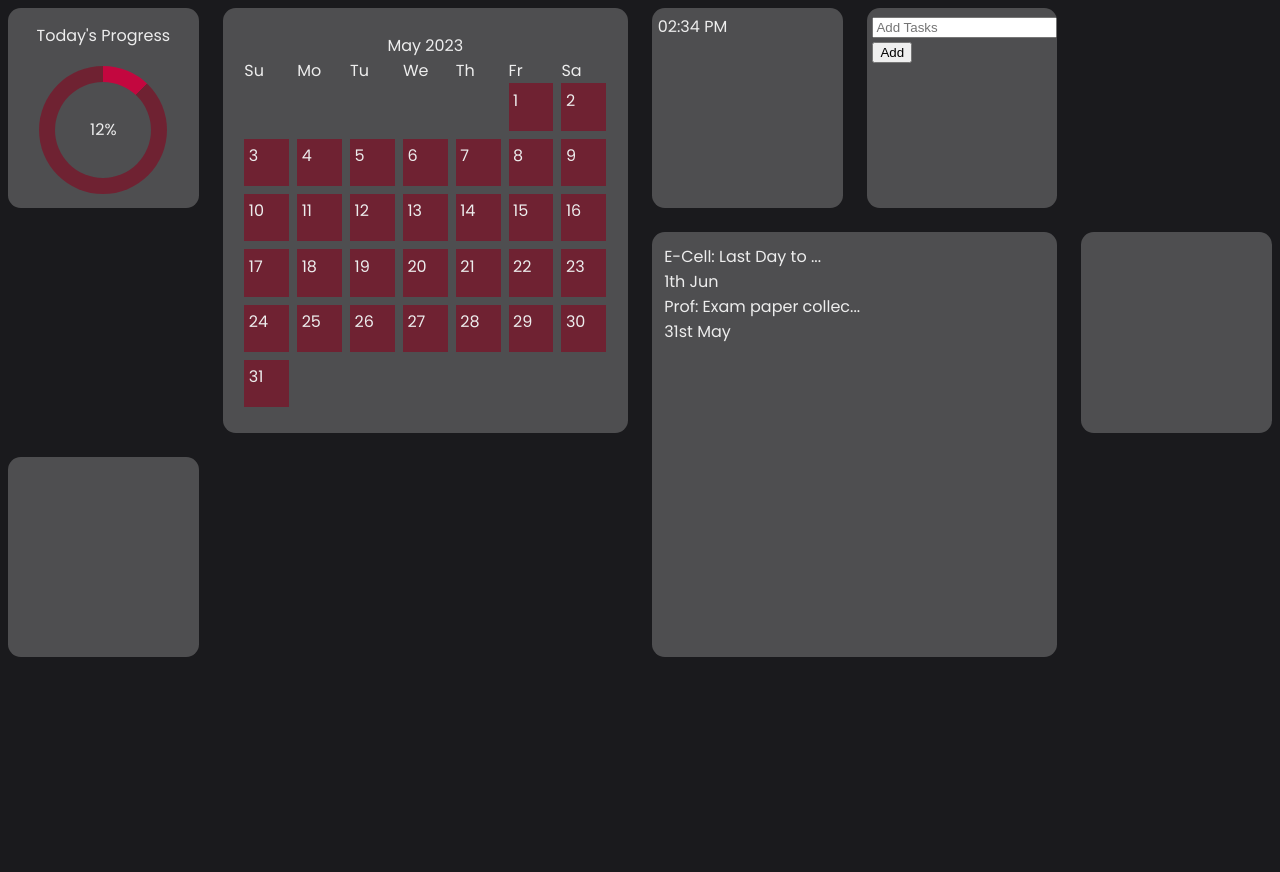
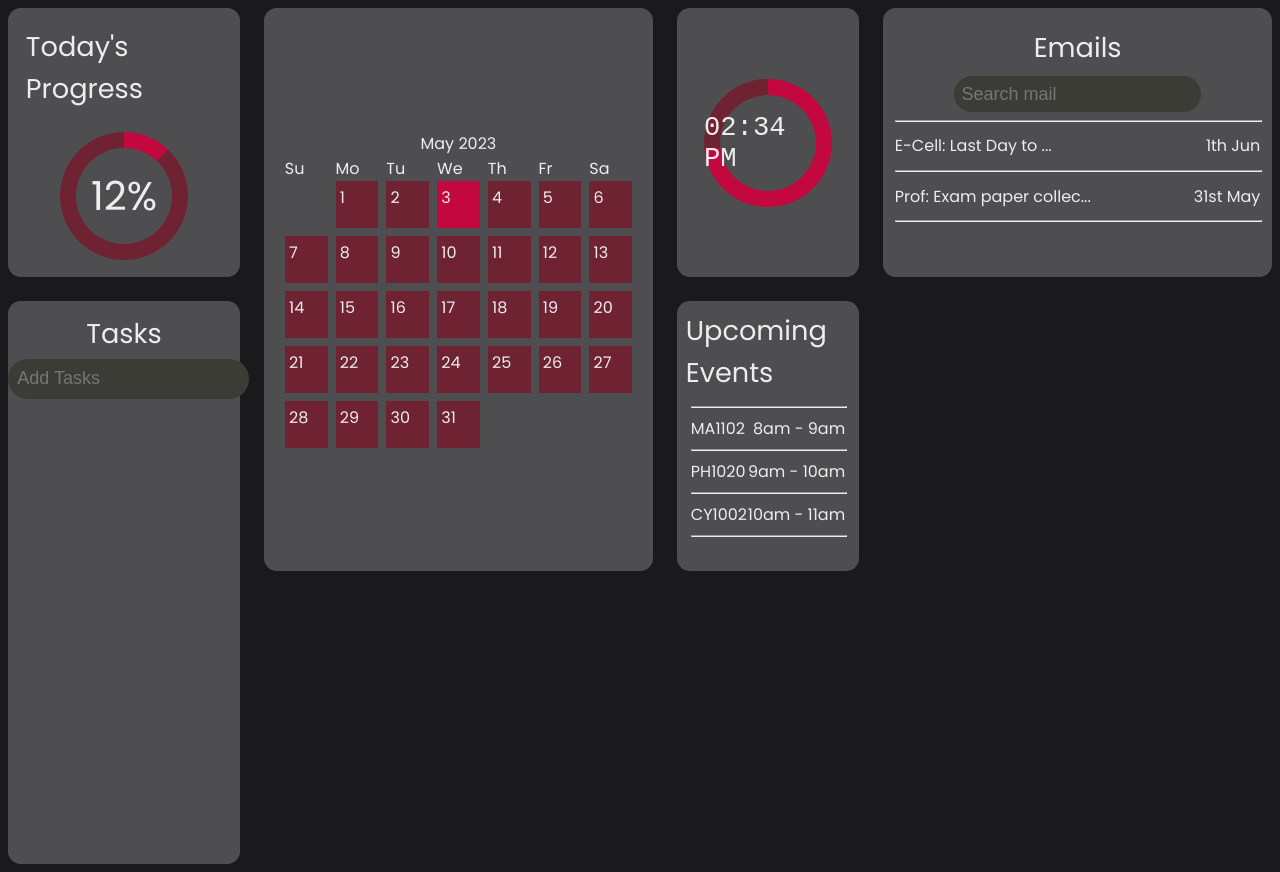
Before and after one commit to the-phinisher/personal-dashboard-hcj, a plain HTML site: page index.html in a window 1280 px wide. Before the commit the page ends 800 px from the top, so only its background shows below. Drawn offline with Linux system fonts and the light colour scheme.

Commit message:
Added more graphics and features

```diff
--- a/clock.js
+++ b/clock.js
@@ -15,8 +15,8 @@
     m = (m < 10) ? "0" + m : m;
     s = (s < 10) ? "0" + s : s;
     var time = h + ":" + m + " " + session;
-    document.getElementById("clock").innerText = time;
-    document.getElementById("clock").textContent = time;
+    document.getElementById("clock-text").innerText = time;
+    document.getElementById("clock-text").textContent = time;
     setTimeout(showTime, 1000);
 }
 showTime();
--- a/index.html
+++ b/index.html
@@ -32,29 +32,53 @@
             <div class="cal-grid" id="cal-grid"></div>
             <script src="make-calendar.js"></script>
         </div>
-        <div class="clock" id="clock" onload="showTime()"></div>
+        <div class="clock-container"><div class="clock"><div id="clock-text" onload="showTime()"></div></div></div>
         <script src="clock.js"></script>
+        <div class="emails">
+            <div class="email-title">Emails</div>
+            <input class="email-search" placeholder="Search mail"></input>
+            <hr>
+            <div class="email">
+                <div class="email-text">E-Cell: Last Day to ...</div>
+                <div class="email-date">1th Jun</div>
+            </div>
+            <hr>
+            <div class="email">
+                <div class="email-text">Prof: Exam paper collec...</div>
+                <div class="email-date">31st May</div>
+            </div>
+            <hr>
+        </div>
         <div class="todo-list">
+            <div class="todo-list-title">Tasks</div>
             <div id="newtask">
-                <input type="text" placeholder="Add Tasks">
-                <button id="push">Add</button>
+                <input id="new-task-name"type="text" placeholder="Add Tasks">
             </div>
             <div id="tasks"></div>
         </div>
         <script src="todo.js"></script>
-        <div class="emails">
-            <div class="email">
-                <div class="email-text">E-Cell: Last Day to ...</div>
-                <div class="email-date">1th Jun</div>
+        <div class="events">
+            <div class="events-title">Upcoming Events</div>
+            <div class="events-list">
+                <hr>
+                <div class="event">
+                    <div class="event-name">MA1102</div>
+                    <div class="event-time">8am - 9am</div>
+                </div>
+                <hr>
+                <div class="event">
+                    <div class="event-name">PH1020</div>
+                    <div class="event-time">9am - 10am</div>
+                </div>
+                <hr>
+                <div class="event">
+                    <div class="event-name">CY1002</div>
+                    <div class="event-time">10am - 11am</div>
+                </div>
+                <hr>
+
             </div>
-            <div class="email">
-                <div class="email-text">Prof: Exam paper collec...</div>
-                <div class="email-date">31st May</div>
-            </div>
-
         </div>
-        <div class="budget"></div>
-        <div class="events"></div>
     </div>
 </body>
 </html>
--- a/style.css
+++ b/style.css
@@ -1,3 +1,5 @@
+/* Overall styling */
+
 body {
     background-color: #1a1a1d;
     font-family: 'Poppins', sans-serif;
@@ -11,11 +13,24 @@ body {
     grid-auto-rows: 1fr;
 }
 
+.container > div {
+    background-color: #4e4e50;
+    border-radius: 0.8rem;
+    padding: 3%;
+}
+
+/* Progress indicator */
+
+
+.progress-title {
+    font-size: 1.7rem;
+    margin: 2%;
+}
+
 .progress {
     display: flex;
     flex-direction: column;
     align-items: center;
-    /* justify-content: center; */
 }
 
 .progress > div {
@@ -44,13 +59,10 @@ body {
 
 .progress-value {
     position: relative;
+    font-size: 2.5rem;
 }
 
-.container > div {
-    background-color: #4e4e50;
-    border-radius: 0.8rem;
-    padding: 3%;
-}
+/* Calendar */
 
 .day, .cal-grid {
     display: grid;
@@ -62,7 +74,16 @@ body {
 .cal-day {
     height: 3vw;
     padding: 10%;
-    background-color:#6f2232 !important;
+    background-color:#6f2232;
+}
+
+
+.cal-day:first-of-type {
+    grid-column: 2;
+}
+
+.cal-day:nth-of-type(3) {
+    background-color: #c3073f;
 }
 
 .calendar {
@@ -74,11 +95,145 @@ body {
     justify-content: center;
 }
 
-.cal-grid div:first-child {
-    grid-column: 6;
-}
+/* E-mails */
 
 .emails {
     grid-column: span 2;
+    display:flex;
+    flex-direction: column;
+    align-items: center;
+}
+
+.email-title {
+    font-size: 1.7rem;
+    margin: 2%;
+}
+
+.email {
+    display: flex;
+    width: 100%;
+    justify-content: space-between;
+    margin: 1%;
+}
+
+.email-search {
+    padding: 2%;
+    border-radius: 10rem;
+    border: none;
+    font-size: large;
+    background-color: #3c3c37;
+    color: white;
+}
+
+hr {
+    width: 100%;
+}
+
+/* To-do List */
+
+
+.todo-list-title {
+    font-size: 1.7rem;
+    margin: 2%;
+}
+
+#new-task-name {
+    padding: 4%;
+    padding-right: 0;
+    border-radius: 10rem;
+    border: none;
+    font-size: large;
+    background-color: #3c3c37;
+    color: white;
+}
+
+.todo-list {
     grid-row: span 2;
+    display: flex;
+    flex-direction: column;
+    align-items: center;
 }
+
+#tasks {
+    width: 100%;
+}
+
+.task {
+    display: flex;
+    align-items: center;
+    justify-content: space-between;
+    padding: 1%;
+}
+
+.task-delete {
+    float: right;
+    font-size:large;
+    padding: 3%;
+}
+
+.todo-list-title {
+    justify-self: center;
+}
+
+.task-delete:hover {
+    background-color: #6f2232;
+    cursor: pointer;
+}
+
+/* Clock */
+
+.clock-container {
+    display: flex;
+    align-items: center;
+    justify-content: center;
+    font-family: monospace;
+    font-size: 1.7rem;
+}
+
+.clock {
+    --side: 10vw;
+    --side: 10vw;
+    width: var(--side);
+    height: var(--side);
+    border-radius: 50%;
+    background: conic-gradient(#c3073f 264.6deg, #6f2232 0deg);
+    display: flex;
+    align-items: center;
+    justify-content: center;
+}
+
+.clock::before {
+    content: "";
+    position: absolute;
+    height: calc(var(--side) - 2rem);
+    width: calc(var(--side) - 2rem);
+    background-color: #4e4e50;
+    border-radius: 50%;
+}
+
+#clock-text {
+    position: relative;
+}
+
+/* Upcoming Events */
+
+.events {
+    display: flex;
+    flex-direction: column;
+    align-items: center;
+}
+
+.events-list {
+    width: 90%;
+}
+
+.events-title {
+    font-size: 1.7rem;
+    margin: 2%;
+}
+
+.event {
+    display: flex;
+    width: 100%;
+    justify-content: space-between;
+}
--- a/todo.js
+++ b/todo.js
@@ -1,25 +1,29 @@
-document.querySelector('#push').onclick = function(){
-    if(document.querySelector('#newtask input').value.length == 0){
-        alert("Kindly Enter Task Name!!!!")
+let input_field = document.getElementById("new-task-name")
+
+input_field.onkeydown = function(event) {
+    if (event.keyCode == 13) {
+        register_text();
+        input_field.value = '';
+    }
 }
 
-    else{
+
+function register_text() {
     document.querySelector('#tasks').innerHTML += `
         <div class="task">
-                <span id="taskname">
+            <span id="task-name">
                 ${document.querySelector('#newtask input').value}
             </span>
-                <button class="delete">
-                    <i class="far fa-trash-alt"></i>
-                </button>
+            <div class="task-delete">
+            &#x2713;
+            </div>
         </div>
     `;
 
-        var current_tasks = document.querySelectorAll(".delete");
+    var current_tasks = document.querySelectorAll(".task-delete");
     for(var i=0; i<current_tasks.length; i++){
         current_tasks[i].onclick = function(){
             this.parentNode.remove();
         }
     }
 }
-}
```
Also changed, not shown: cross.jpg (added). Lines whose indentation alone changed are shown as unchanged.
